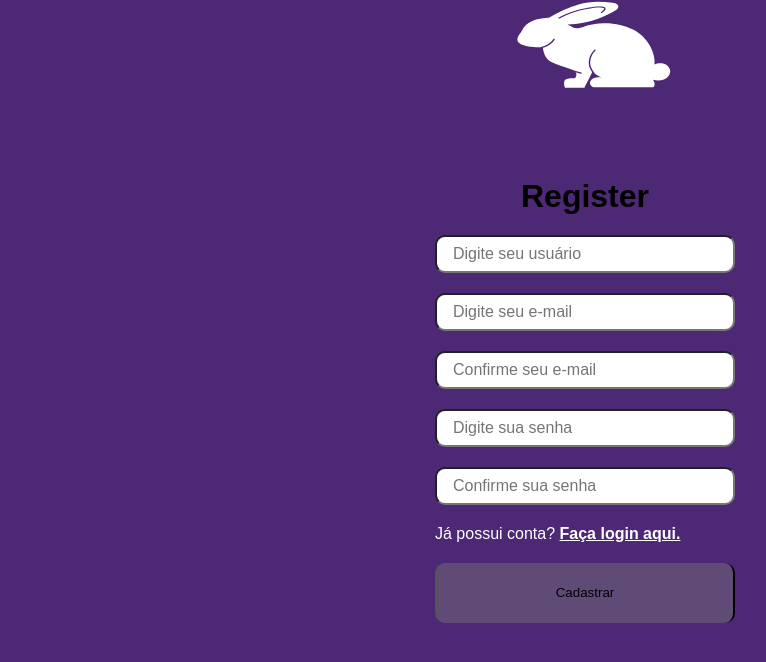
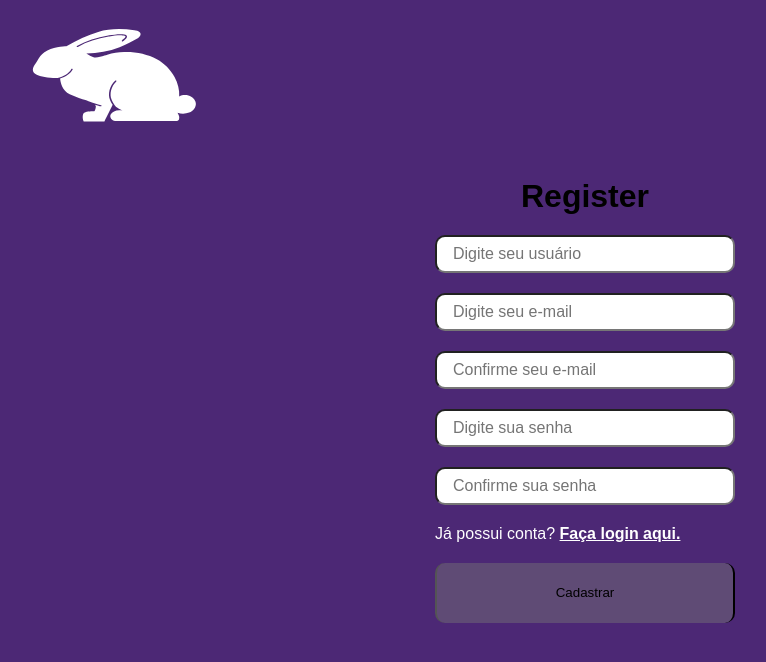
Before and after one commit to daniell18/kenzie-gestao-de-habitos, a React (Create React App) app: page / in a window 1280 px wide. Shown: the top 662 px of the page, without its empty margins (55-821 px from the left). Built offline with nearby package versions, Linux system fonts and the light colour scheme; a web font is replaced by a local one.

Commit message:
feat: style for desktop, missing image background

```diff
--- a/src/Pages/Register/index.jsx
+++ b/src/Pages/Register/index.jsx
@@ -59,9 +59,9 @@ function Register({ auth }) {
   return (
     <>
       <Container>
+      <Logo src={logoRegister}/>
         <Content>
           <FormContainer onSubmit={handleSubmit(submitForm)}>
-          <Logo src={logoRegister}/>
             <h1>Register</h1>
             <div>
             {!!errors.username?.message && <span>{errors.username.message}</span>}
--- a/src/Pages/Register/styles.js
+++ b/src/Pages/Register/styles.js
@@ -4,6 +4,7 @@ export const Container = styled.div`
   height: calc(100vh - 90px);
   width: 100%;
   display: flex;
+  flex-direction: column;
   justify-content: center;
   align-items: center;
   background-size: cover;
@@ -61,7 +62,8 @@ export const FormContainer = styled.form`
   }
 `;
 export const Logo = styled.img`
-width: 100%;
-top: -180px;
-position: absolute;
+    top: 25px;
+    left: 0px;
+    position: absolute;
+}
 `
```
